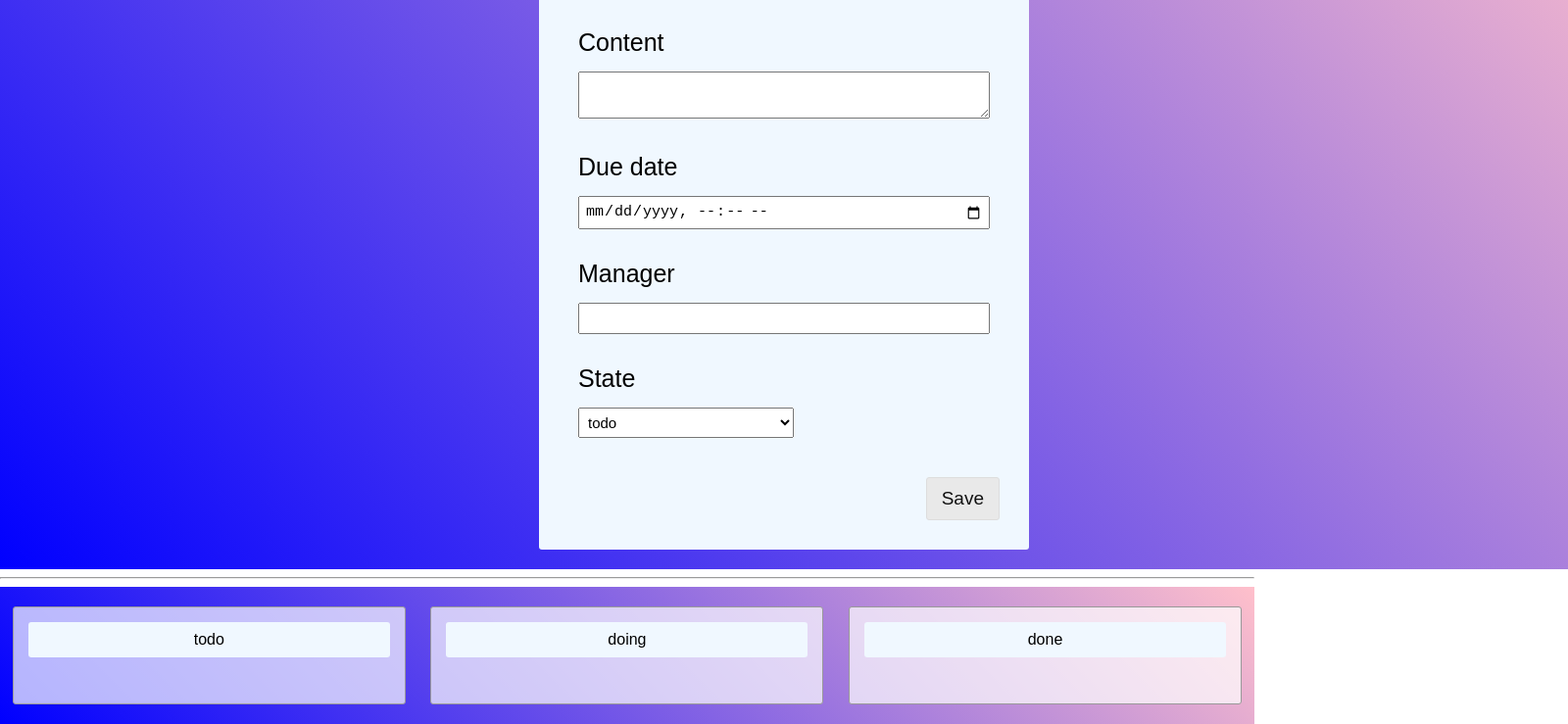
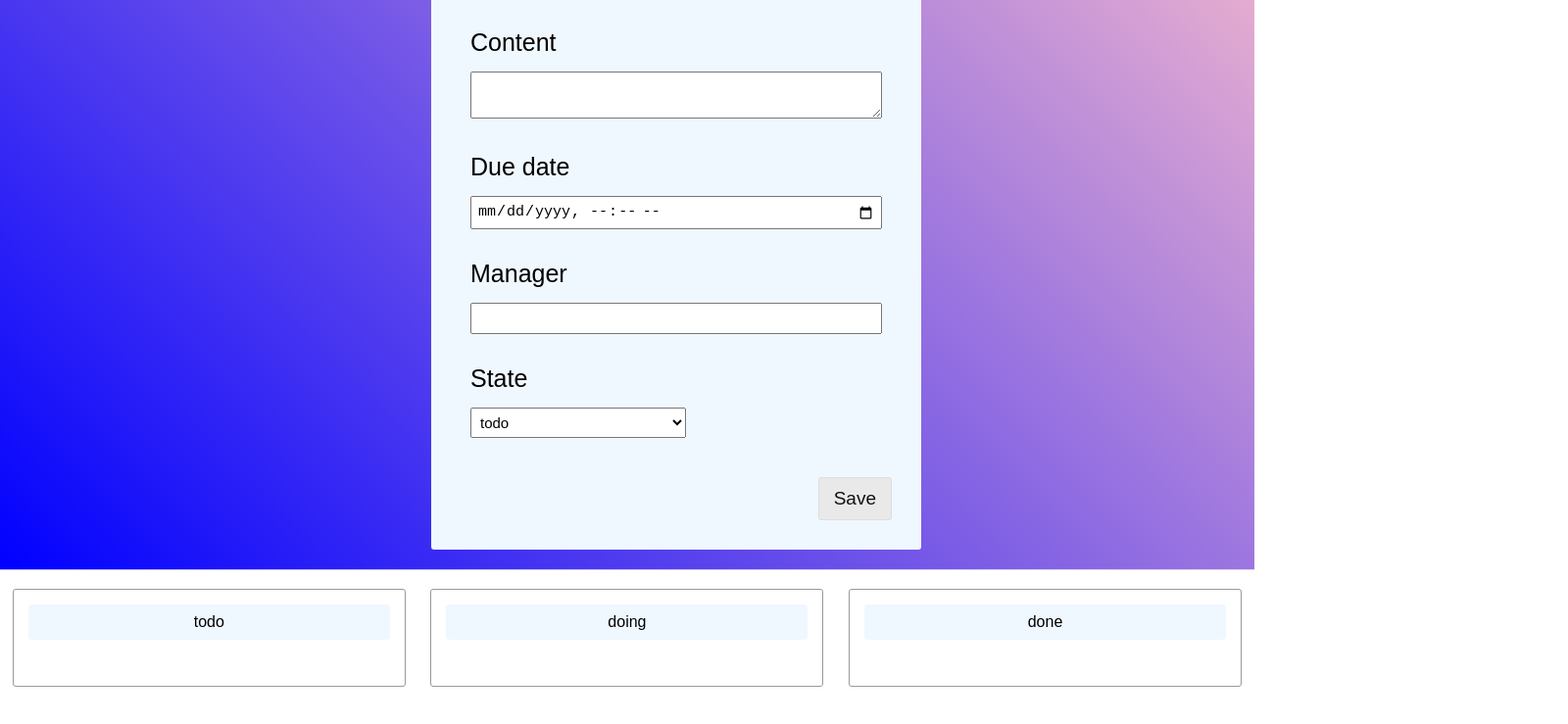
Before and after one commit to Pre-Team-10/pre-onboarding-8th-2-10, a React (Create React App) app: page / in a window 1280 px wide. Shown: the part 218-957 px from the top of the page at 98% size, 1600 px wide, since content can reach past the window. Built offline with nearby package versions, Linux system fonts and the light colour scheme.

Commit message:
Style: 스타일 수정

```diff
--- a/src/components/styled-saveIssues.ts
+++ b/src/components/styled-saveIssues.ts
@@ -4,7 +4,9 @@ export const Wrapper = styled.div`
   width: 1600px;
   margin: 0px auto;
   padding: 20px 0;
-  background: linear-gradient(45deg, blue, pink);
+  @media screen and (max-width: 1600px) {
+    width: 400px;
+  }
 `;
 
 export const SaveIssues = styled.form`
--- a/src/components/styled-showIssues.ts
+++ b/src/components/styled-showIssues.ts
@@ -3,7 +3,7 @@ import styled from "styled-components";
 export const IssueKanban = styled.div`
   min-width: 400px;
   display: flex;
-  background: linear-gradient(45deg, blue, pink);
+  background-color: rgba(255, 255, 255, 0.7);
   @media screen and (max-width: 768px) {
     display: block;
   }
--- a/src/pages/IssuesPage.tsx
+++ b/src/pages/IssuesPage.tsx
@@ -1,14 +1,14 @@
 import React from "react";
 import SaveIssuesComponent from "../components/SaveIssuesComponent";
 import ShowIssuesComponent from "../components/ShowIssuesComponent";
+import * as S from "./styled-issuesPage";
 
 function IssuesPage() {
   return (
-    <div>
+    <S.Background>
       <SaveIssuesComponent targetIssue={undefined} hideModal={undefined} />
-      <hr />
       <ShowIssuesComponent />
-    </div>
+    </S.Background>
   );
 }
 
--- /dev/null
+++ b/src/pages/styled-issuesPage.ts
@@ -0,0 +1,6 @@
+import styled from "styled-components";
+
+export const Background = styled.div`
+  height: 100vh;
+  background: linear-gradient(45deg, blue, pink);
+`;
```
